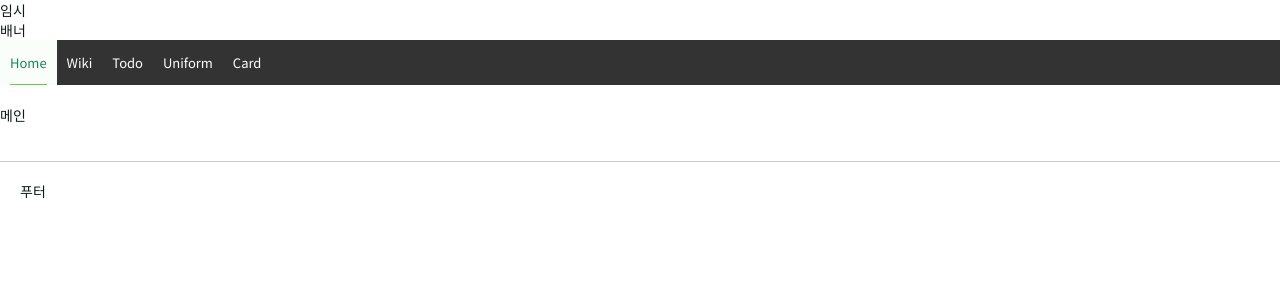
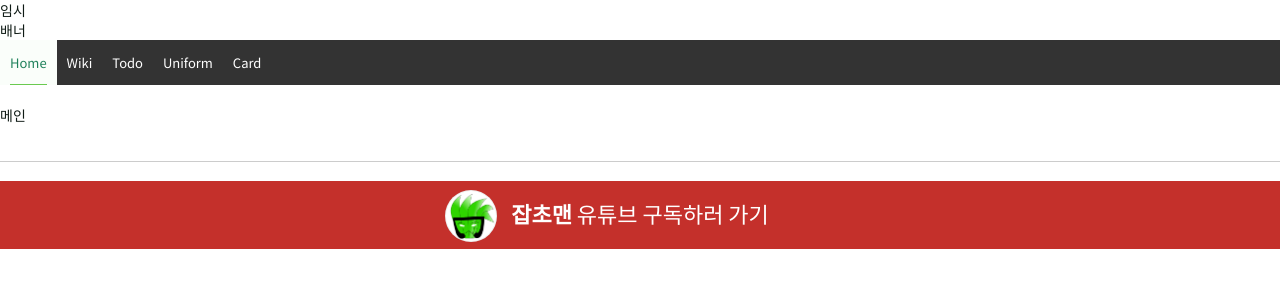
Before and after one commit to a23822/weed_wiki, a React (Create React App) app: page / in a window 1280 px wide. Shown: the top 300 px of the page. Built offline with nearby package versions, Linux system fonts and the light colour scheme; no server answers.

Commit message:
카드 파트 코드 정리 & 푸터 유튜브 구독배너 추가

```diff
--- /dev/null
+++ b/src/components/common/flickingButton.js
@@ -0,0 +1,15 @@
+import React from 'react';
+
+//scss
+import styles from './flickingButton.module.scss';
+
+const flickingButton = (props) => {
+
+    return (
+        <div className={styles.flick_btn_area}>
+            테스트
+        </div>
+    )
+}
+
+export default flickingButton;
--- a/src/components/ncard/card.js
+++ b/src/components/ncard/card.js
@@ -1,4 +1,4 @@
-import React, { useState, useEffect, useContext, useCallback } from 'react';
+import React, { useState, useEffect, useContext, useCallback, useRef } from 'react';
 import { firebaseApp, AuthContext } from '../firebase/index';
 import cardData from '../../json/card.json';
 
@@ -166,7 +166,7 @@ const Card = () => {
         filterState.map(filter =>
             filter.state?trueFilterList.push(filter.id):null
         )
-        console.log(trueFilterList);
+        // console.log(trueFilterList);
 
         //옵션 필터
         setOnOptionFilter(filterState[3].state);
@@ -261,7 +261,24 @@ const Card = () => {
     const [isShowDetail, getIsShowDetail] = useState(false);
     const [isPressedLabelInfoBtn, setIsPressedLabelInfoBtn] = useState(false);
 
+    // flicking
+    const flickingRef = useRef();
+    const [flickingInfo, setFlickingInfo] = useState();
+
+    useEffect(() => {
+        if (flickingRef.current) {
+            setFlickingInfo(flickingRef.current);
+        }
+    }, [])
+
     // props 정리
+    const totalCardProps = {
+        "cardListData" : cardInfoList,
+        "getDetailCardIndex" : getDetailCardIndex,
+        "getIsShowDetail" : getIsShowDetail,
+        "flickingRef" : flickingRef,
+        "flickingInfo" : flickingInfo
+    }
     const detailProps = {
         "cardIndex" : detailCardIndex,
         "cardInfoList" : cardInfoList,
@@ -312,7 +329,7 @@ const Card = () => {
                             </div>
                         </div>
                     </div>
-                    <TotalCardList cardlistdata={cardInfoList} getdetailcardindex={getDetailCardIndex} getisshowdetail={getIsShowDetail}/>
+                    <TotalCardList totalcardprops={totalCardProps}/>
                     <CardDetail detailprops={detailProps}/>
                     <FilterOption filteroptionprops={filterOptionProps}/>
                 </section>
--- a/src/components/ncard/filterOption.js
+++ b/src/components/ncard/filterOption.js
@@ -15,8 +15,8 @@ const filterOption = (props) => {
         ))
     }
 
-    console.log('asd');
-    console.log(options);
+    // console.log('asd');
+    // console.log(options);
 
     return (
         <Fragment>
--- a/src/components/ncard/totalCardList.js
+++ b/src/components/ncard/totalCardList.js
@@ -1,23 +1,39 @@
 import React, { Fragment } from 'react';
 import Flicking from "@egjs/react-flicking";
+import FlickingBtn from '../common/flickingButton';
 
 // scss
 import '../../sprite/card/sp_card.scss';
 import styles from './card.module.scss';
 
 const totalCardList = (props) => {
-    const cardList = props.cardlistdata;
-    const getCardIndex = props.getdetailcardindex;
-    const getIsShowDetail = props.getisshowdetail;
+    //props
+    const cardList = props.totalcardprops.cardListData;
+    const getCardIndex = props.totalcardprops.getDetailCardIndex;
+    const getIsShowDetail = props.totalcardprops.getIsShowDetail;
+    const flickingRef = props.totalcardprops.flickingRef;
+    const flickingInfo = props.totalcardprops.flickingInfo;
 
     const onClickCard = (index) => {
         getCardIndex(index);
         getIsShowDetail(true);
     }
 
+    console.log(flickingInfo);
+
+    const testBtn = () => {
+        console.log(flickingInfo.getCurrentPanel());
+        var temp = flickingInfo.getCurrentPanel();
+        if (!temp) {
+            flickingInfo.moveTo(1,300);
+        } else {
+            flickingInfo.next(300);
+        }
+    }
+
     return (
         <Fragment>
-            <Flicking className={`flicking ${styles.item_list_wrap}`} gap={12} autoResize={true} anchor={"50%"} hanger={"50%"} circular={true}>
+            <Flicking ref={flickingRef} className={`flicking ${styles.item_list_wrap}`} gap={12} autoResize={true} anchor={"50%"} hanger={"50%"} circular={true}>
                 {
                     cardList.map(card => (
                         card.display?
@@ -36,6 +52,8 @@ const totalCardList = (props) => {
                     ))
                 }
             </Flicking>
+            <button type="button" onClick={() => testBtn()}>테스트버튼임</button>
+            <FlickingBtn/>
         </Fragment>
     )
 }
--- a/src/components/nfooter/footer.js
+++ b/src/components/nfooter/footer.js
@@ -4,10 +4,13 @@ import React from 'react';
 import styles from './footer.module.scss';
 
 const Footer = () => {
+    const yt_sub_link = 'https://www.youtube.com/channel/UCpLaFR9HWmcuSgGi9gSA2fQ?sub_confirmation=1';
     return(
         <footer className={`footer_wrap`}>
             <div className={styles.inner}>
-                푸터
+                <div className={styles.banner_area}>
+                    <a href={yt_sub_link} className={styles.yt_sub_link}><span className={styles.txt}><strong>잡초맨</strong> 유튜브 구독하러 가기</span></a>
+                </div>
             </div>
         </footer>
     )
--- a/src/components/nfooter/footer.module.scss
+++ b/src/components/nfooter/footer.module.scss
@@ -6,7 +6,55 @@
 :global(.footer_wrap) {
     background-color: var(--color-bg2);
     .inner {
-        padding: 19px var(--gap-both) 18px;
+        padding: 19px 0 18px;
         border-top: 1px solid var(--color-border);
     }
+    .yt_sub_link {
+        @include elss;
+        display: block;
+        padding: 0 var(--gap-both);
+        background-color: #c4302b;
+        color: #fff;
+        line-height: 38px;
+        text-align: center;
+        .txt {
+            position: relative;
+            font-size: 2rem;
+            &:before {
+                content: '';
+                position: absolute;
+                top: 1px;
+                left: -38px;
+                border: 1px solid rgba(0, 0, 0, 0.07);
+                border-radius: 50%;
+                background: no-repeat url('../../img/ico_weedman.png') 50% 50%;
+                background-size: cover;
+                background-color: #fff;
+                width: 28px;
+                height: 28px;
+            }
+        }
+        @include mod_galfol {
+            .txt {
+                &:before {
+                    content: none;
+                }
+            }
+        }
+        @include mod_pc {
+            line-height: 64px;
+            &:hover {
+                font-weight: bold;
+            }
+            .txt {
+                font-size: 2.2rem;
+                &:before {
+                    top: -7px;
+                    left: -66px;
+                    width: 50px;
+                    height: 50px;
+                }
+            }
+        }
+    }
 }
```
Also changed, not shown: src/components/common/flickingButton.module.scss (added).
